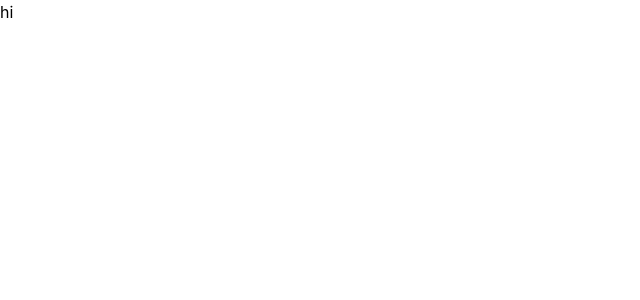
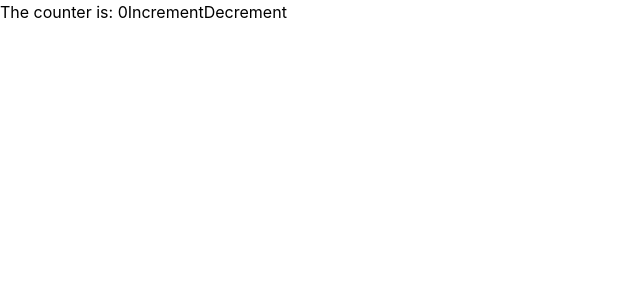
Before and after one commit to gruckion/todos-react-hooks, a React (Create React App) app: page / in a window 1280 px wide. Shown: the top 300 px of the page, without its empty margins (0-640 px from the left). Built offline with nearby package versions, Linux system fonts and the light colour scheme.

Commit message:
simple counter example

```diff
--- a/src/App.tsx
+++ b/src/App.tsx
@@ -1,5 +1,15 @@
-import React from "react";
+import React, { useContext, useReducer } from "react";
+import { CounterContext } from "./context";
+import { counterReducer } from "./reducer";
+import { Counter } from "./components/Counter";
 
 export const App = (): JSX.Element => {
-  return <div>hi</div>;
+  const context = useContext(CounterContext);
+  const [state, dispatch] = useReducer(counterReducer, context.state);
+
+  return (
+    <CounterContext.Provider value={{ state, dispatch }}>
+      <Counter />
+    </CounterContext.Provider>
+  );
 };
--- /dev/null
+++ b/src/components/Counter.tsx
@@ -0,0 +1,21 @@
+import React, { useContext } from "react";
+import { CounterContext } from "../context";
+
+export const Counter = (): JSX.Element => {
+  const { state, dispatch } = useContext(CounterContext);
+
+  const increment = (): void => dispatch({ type: "INCREMENT" });
+  const decrement = (): void => dispatch({ type: "DECREMENT" });
+
+  return (
+    <div>
+      <span>The counter is: {state.counter}</span>
+      <button type="button" onClick={increment}>
+        Increment
+      </button>
+      <button type="button" onClick={decrement}>
+        Decrement
+      </button>
+    </div>
+  );
+};
--- a/src/context.ts
+++ b/src/context.ts
@@ -1,19 +1,17 @@
-import React from "react";
+import React, { Dispatch } from "react";
+import { Action } from "./reducer";
 
-export interface Todo {
-  id: number;
-  text: string;
-  complete: boolean;
+export interface State {
+  counter: number;
 }
 
-export interface State {
-  todos: Todo[];
+const initialState: State = {
+  counter: 0,
+};
+
+interface Context {
+  state: State;
+  dispatch: Dispatch<Action>;
 }
 
-export const TodosContext = React.createContext<State>({
-  todos: [
-    { id: 1, text: "Eat breakfast", complete: false },
-    { id: 2, text: "Do laundry", complete: false },
-    { id: 3, text: "Finish project", complete: true },
-  ],
-});
+export const CounterContext = React.createContext<Context>({ state: initialState, dispatch: (): number => 0 });
--- /dev/null
+++ b/src/reducer.ts
@@ -0,0 +1,14 @@
+import { State } from "./context";
+
+export type Action = { type: "INCREMENT" } | { type: "DECREMENT" };
+
+export const counterReducer = (state: State, action: Action): State => {
+  switch (action.type) {
+    case "INCREMENT":
+      return { counter: state.counter + 1 };
+    case "DECREMENT":
+      return { counter: state.counter - 1 };
+    default:
+      return state;
+  }
+};
```
